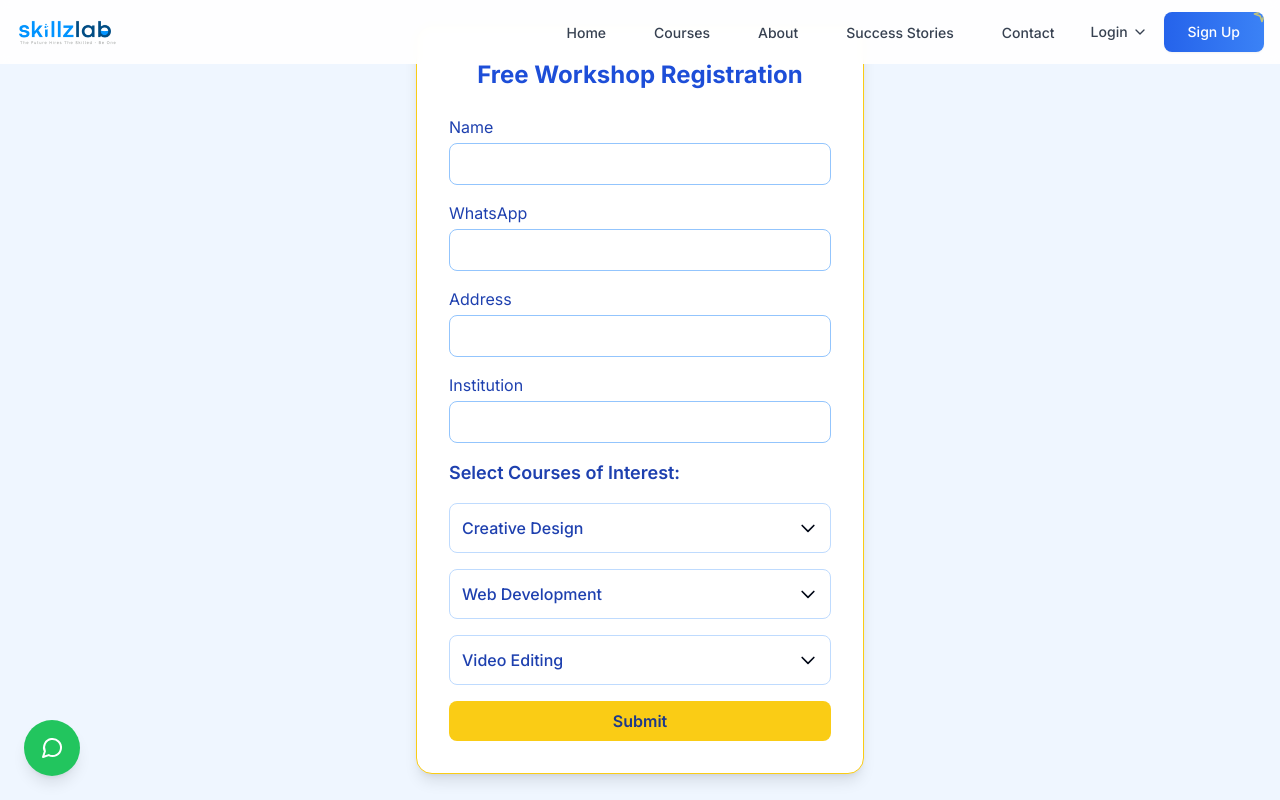
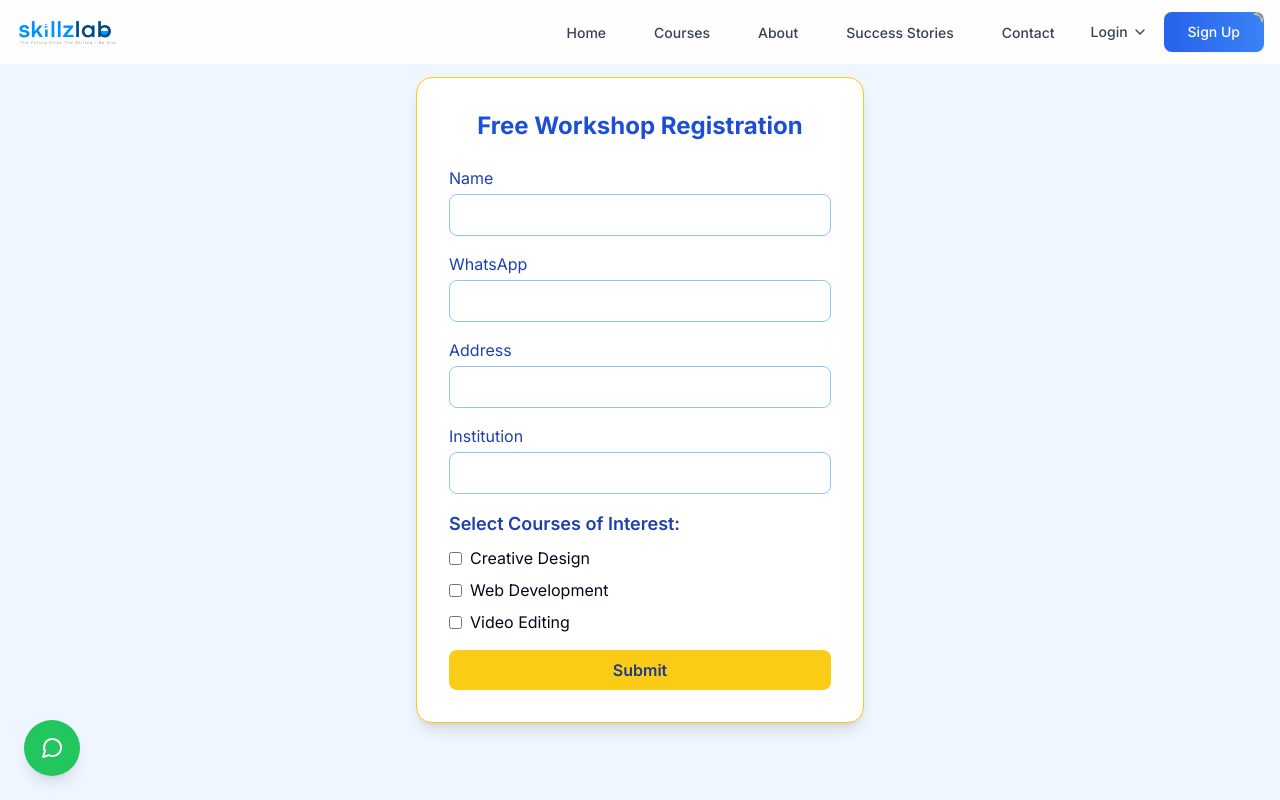
Before and after one commit to mukta07072006/skillzlab, a React (Vite) app: page /form in a window 1280 px wide. Shown: the top 800 px of the page. Built offline with nearby package versions, Linux system fonts and the light colour scheme.

Commit message:
Update Form.jsx

```diff
--- a/src/pages/Form.jsx
+++ b/src/pages/Form.jsx
@@ -1,19 +1,6 @@
 import React, { useState } from "react";
 
 export default function ContactFormPage() {
-  const [selectedCourses, setSelectedCourses] = useState({
-    creativeDesign: false,
-    webDevelopment: false,
-    videoEditing: false
-  });
-
-  const handleCourseChange = (course) => {
-    setSelectedCourses(prev => ({
-      ...prev,
-      [course]: !prev[course]
-    }));
-  };
-
   return (
     <div className="min-h-screen flex items-center justify-center bg-blue-50 p-6">
       <div className="w-full max-w-md bg-white rounded-2xl shadow-lg p-8 border border-yellow-400">
@@ -65,156 +52,39 @@ export default function ContactFormPage() {
             />
           </div>
 
-          {/* Course Selection Dropdowns */}
-          <div className="space-y-4">
+          {/* Course Selection Checkboxes */}
+          <div className="space-y-2">
             <h2 className="text-lg font-semibold text-blue-800 mb-2">Select Courses of Interest:</h2>
 
-            {/* Creative Design Dropdown */}
-            <div className="border border-blue-200 rounded-lg overflow-hidden">
-              <button
-                type="button"
-                onClick={() => handleCourseChange('creativeDesign')}
-                className={`w-full flex justify-between items-center p-3 ${selectedCourses.creativeDesign ? 'bg-blue-50' : ''}`}
-              >
-                <span className="font-medium text-blue-800">Creative Design</span>
-                <svg
-                  className={`w-5 h-5 transition-transform ${selectedCourses.creativeDesign ? 'transform rotate-180' : ''}`}
-                  fill="none"
-                  viewBox="0 0 24 24"
-                  stroke="currentColor"
-                >
-                  <path strokeLinecap="round" strokeLinejoin="round" strokeWidth={2} d="M19 9l-7 7-7-7" />
-                </svg>
-              </button>
-              {selectedCourses.creativeDesign && (
-                <div className="p-3 bg-blue-50 border-t border-blue-100">
-                  <div className="space-y-2">
             <label className="flex items-center space-x-2">
               <input
                 type="checkbox"
                 name="courses[]"
-                        value="Canva Design"
+                value="Creative Design"
                 className="rounded text-yellow-500"
               />
               <span>Creative Design</span>
             </label>
+
             <label className="flex items-center space-x-2">
               <input
                 type="checkbox"
                 name="courses[]"
-                        value="Photo Editing"
+                value="Web Development"
                 className="rounded text-yellow-500"
               />
-                      <span>Manipulation</span>
+              <span>Web Development</span>
             </label>
+
             <label className="flex items-center space-x-2">
               <input
                 type="checkbox"
                 name="courses[]"
-                        value="Logo Design"
+                value="Video Editing"
                 className="rounded text-yellow-500"
               />
-                      <span>Logo Design</span>
+              <span>Video Editing</span>
             </label>
-                  </div>
-                </div>
-              )}
-            </div>
-
-            {/* Web Development Dropdown */}
-            <div className="border border-blue-200 rounded-lg overflow-hidden">
-              <button
-                type="button"
-                onClick={() => handleCourseChange('webDevelopment')}
-                className={`w-full flex justify-between items-center p-3 ${selectedCourses.webDevelopment ? 'bg-blue-50' : ''}`}
-              >
-                <span className="font-medium text-blue-800">Web Development</span>
-                <svg
-                  className={`w-5 h-5 transition-transform ${selectedCourses.webDevelopment ? 'transform rotate-180' : ''}`}
-                  fill="none"
-                  viewBox="0 0 24 24"
-                  stroke="currentColor"
-                >
-                  <path strokeLinecap="round" strokeLinejoin="round" strokeWidth={2} d="M19 9l-7 7-7-7" />
-                </svg>
-              </button>
-              {selectedCourses.webDevelopment && (
-                <div className="p-3 bg-blue-50 border-t border-blue-100">
-                  <div className="space-y-2">
-                    <label className="flex items-center space-x-2">
-                      <input
-                        type="checkbox"
-                        name="courses[]"
-                        value="HTML/CSS"
-                        className="rounded text-yellow-500"
-                      />
-                      <span>HTML/CSS</span>
-                    </label>
-                    <label className="flex items-center space-x-2">
-                      <input
-                        type="checkbox"
-                        name="courses[]"
-                        value="JavaScript"
-                        className="rounded text-yellow-500"
-                      />
-                      <span>JavaScript</span>
-                    </label>
-                    <label className="flex items-center space-x-2">
-                      <input
-                        type="checkbox"
-                        name="courses[]"
-                        value="React"
-                        className="rounded text-yellow-500"
-                      />
-                      <span>React</span>
-                    </label>
-                  </div>
-                </div>
-              )}
-            </div>
-
-            {/* Video Editing Dropdown */}
-            <div className="border border-blue-200 rounded-lg overflow-hidden">
-              <button
-                type="button"
-                onClick={() => handleCourseChange('videoEditing')}
-                className={`w-full flex justify-between items-center p-3 ${selectedCourses.videoEditing ? 'bg-blue-50' : ''}`}
-              >
-                <span className="font-medium text-blue-800">Video Editing</span>
-                <svg
-                  className={`w-5 h-5 transition-transform ${selectedCourses.videoEditing ? 'transform rotate-180' : ''}`}
-                  fill="none"
-                  viewBox="0 0 24 24"
-                  stroke="currentColor"
-                >
-                  <path strokeLinecap="round" strokeLinejoin="round" strokeWidth={2} d="M19 9l-7 7-7-7" />
-                </svg>
-              </button>
-              {selectedCourses.videoEditing && (
-                <div className="p-3 bg-blue-50 border-t border-blue-100">
-                  <div className="space-y-2">
-                    <label className="flex items-center space-x-2">
-                      <input
-                        type="checkbox"
-                        name="courses[]"
-                        value="CapCut Editing"
-                        className="rounded text-yellow-500"
-                      />
-                      <span>CapCut</span>
-                    </label>
-                    <label className="flex items-center space-x-2">
-                      <input
-                        type="checkbox"
-                        name="courses[]"
-                        value="Premiere Pro"
-                        className="rounded text-yellow-500"
-                      />
-                      <span>Alight Motion</span>
-                    </label>
-                  </div>
-                </div>
-              )}
-            </div>
           </div>
 
           <button
```
Lines whose indentation alone changed are shown as unchanged.
